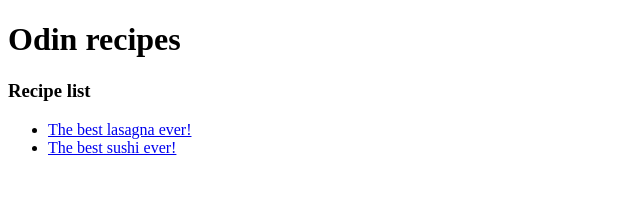
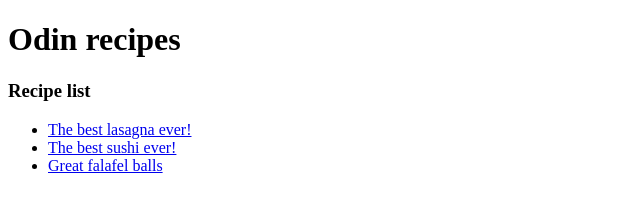
Before and after one commit to somogy96/odin_recipes, a plain HTML site: page index.html in a window 1280 px wide. Shown: the whole page, without its empty margins (0-640 px from the left). Drawn offline with Linux system fonts and the light colour scheme.

Commit message:
Add link to falafel recipe tp recipe list

```diff
--- a/index.html
+++ b/index.html
@@ -13,6 +13,7 @@
         <ul>
             <li><a href="./recipes/lasagna.html">The best lasagna ever!</a></li>
             <li><a href="./recipes/sushi.html">The best sushi ever!</a></li>
+            <li><a href="./recipes/falafel.html">Great falafel balls</a> </li>
 
         </ul>
 
```
